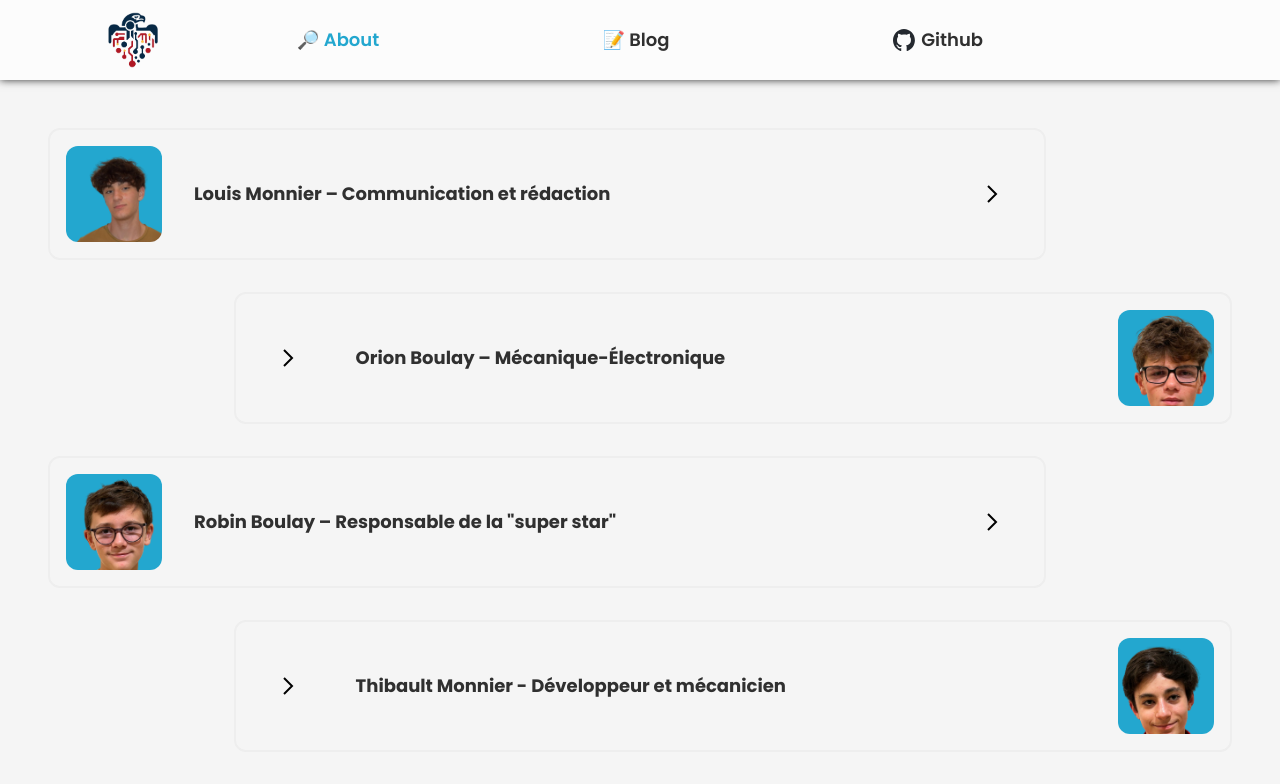
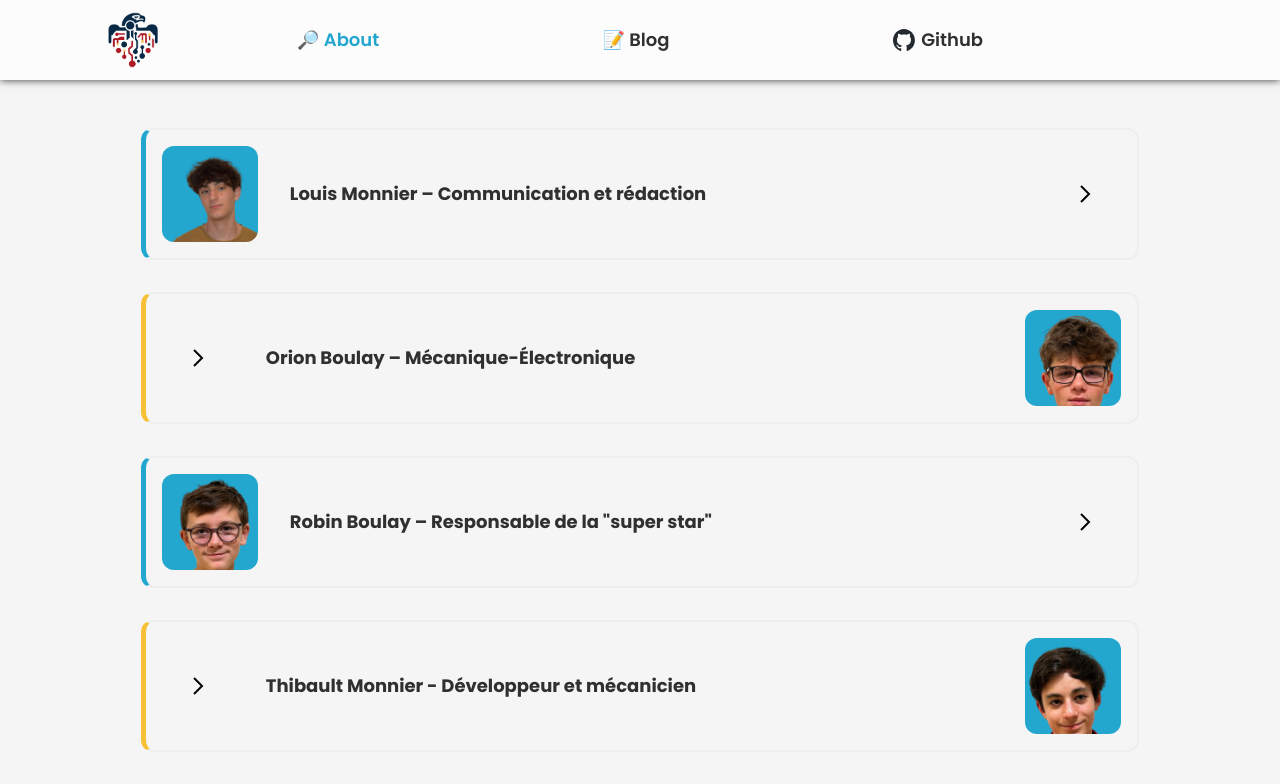
Before and after one commit to Eagletech-robotic/website, a React (Vite) app: page /about in a window 1280 px wide. Shown: the top 784 px of the page. Built offline with nearby package versions, Linux system fonts and the light colour scheme.

Commit message:
Slightly improve MemberPresentation style

```diff
--- a/src/components/MemberPresentation/styles.ts
+++ b/src/components/MemberPresentation/styles.ts
@@ -53,13 +53,13 @@ export const StyledMemberPresentation = styled.div<{ $isOpen: boolean }>`
     width: 100%;
     padding: 1rem;
     border: 2px solid ${colors.border};
+    border-left: 5px solid ${colors.primary};
     border-radius: ${borderRadius};
     cursor: pointer;
     transition: ${openingTransition};
 
     &:nth-child(even) {
-        margin-left: auto;
-
+        border-left: 5px solid ${colors.primaryYellow};
         & ${Overview} {
             justify-content: end;
             flex-direction: row-reverse;
@@ -68,7 +68,7 @@ export const StyledMemberPresentation = styled.div<{ $isOpen: boolean }>`
 
     @media (min-width: ${breakpoints.tablet}) {
         width: 80%;
-        margin: 0 2rem 2rem 2rem;
+        margin: 0 auto 2rem auto;
     }
 `
 
```
